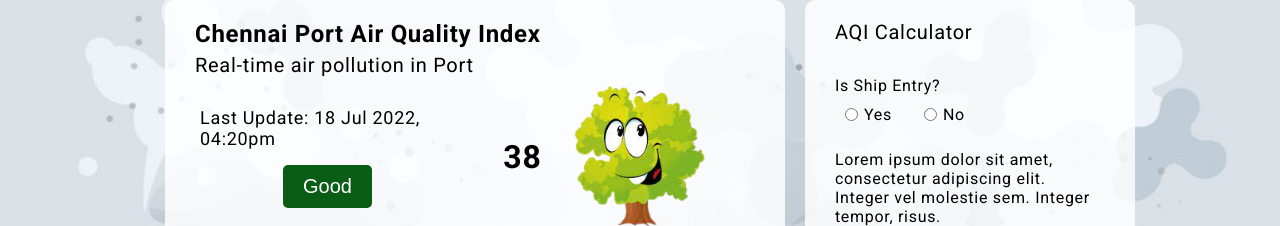
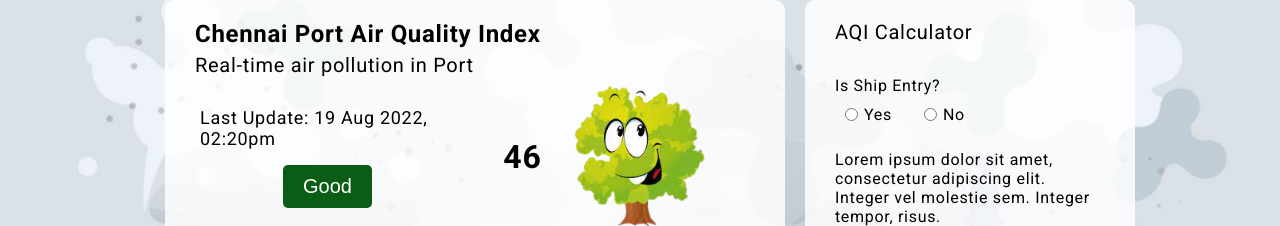
Before and after one commit to gowtham-surya/Weather_data, a React (Create React App) app: page / in a window 1280 px wide. Shown: the part 96-322 px from the top of the page. Built offline with nearby package versions, Linux system fonts and the light colour scheme; the HTML template or start-up script is replaced by a standard one.

Commit message:
Update App.js

```diff
--- a/src/App.js
+++ b/src/App.js
@@ -184,11 +184,11 @@ const App = () => {
                 <h5>Real-time air pollution in Port</h5>
                 <div className="card-details row">
                   <div className="flexbox fdir-col col-6">
-                    <h5>Last Update: 18 Jul 2022, 04:20pm</h5>
+                    <h5>Last Update: 19 Aug 2022, 02:20pm</h5>
                     <button className="btn">Good</button>
                   </div>
                   <div className="flexbox col-6">
-                    <h1>38</h1>
+                    <h1>46</h1>
                     <img src={treeHappy} width="200px" alt="Tree Happy"></img>
                   </div>
                 </div>
```
